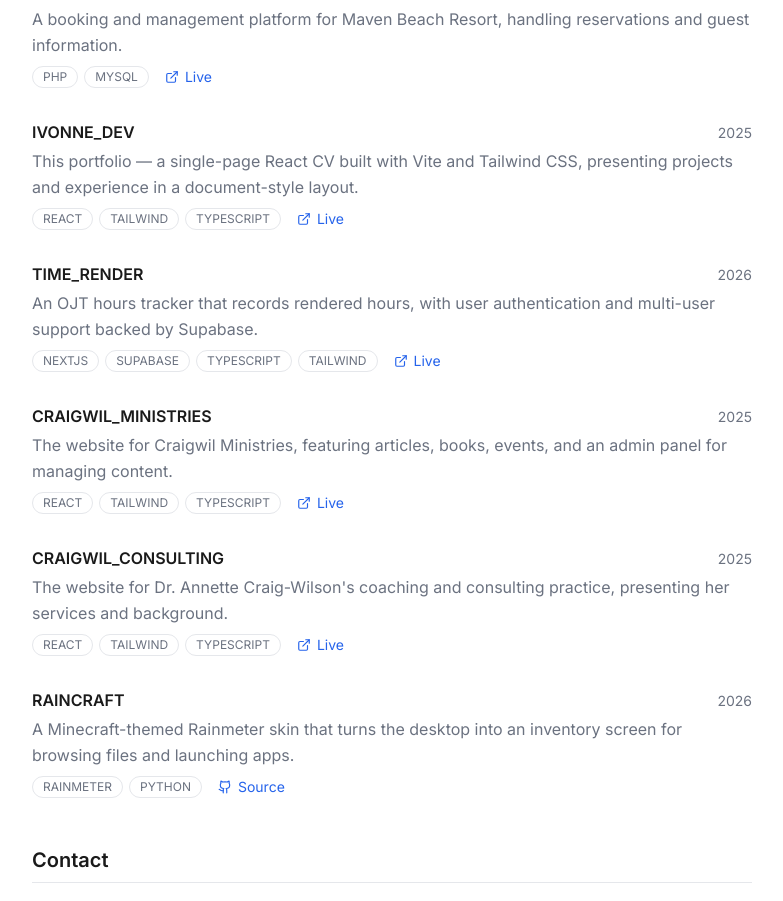
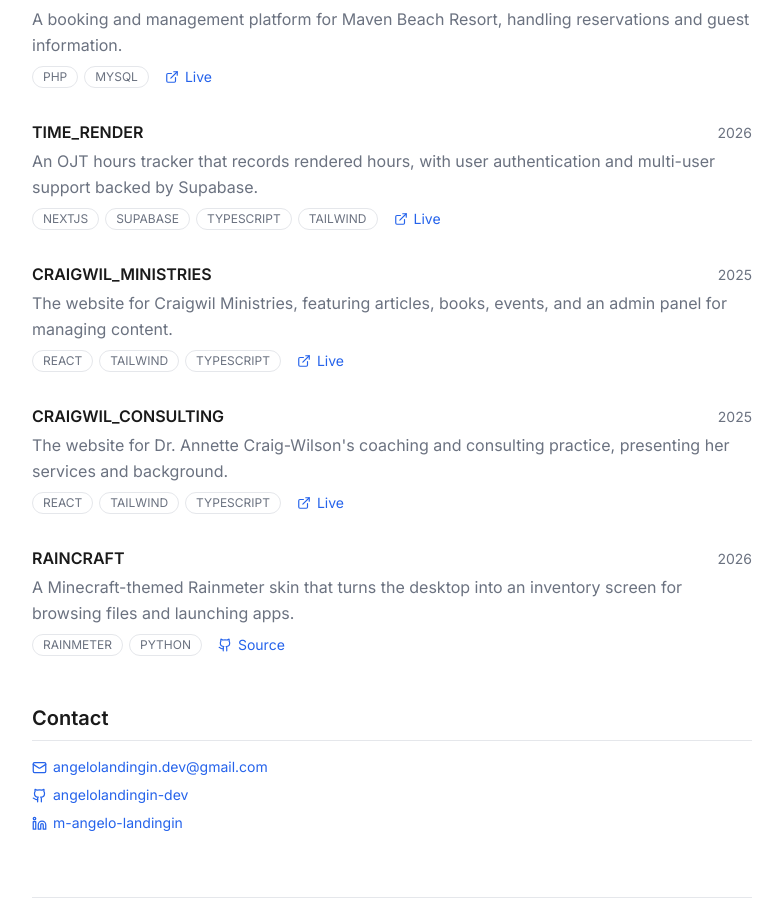
Before and after one commit to angelolandingin-dev/IvonneDev, a React (Vite) app: page / in a window 1280 px wide. Shown: the part 1144-2045 px from the top of the page, without its empty margins (248-1031 px from the left). Built offline with nearby package versions, Linux system fonts and the light colour scheme.

Commit message:
refactor(portfolio): remove IVONNE_DEV from projects

```diff
--- a/src/App.tsx
+++ b/src/App.tsx
@@ -34,14 +34,6 @@ const PROJECTS: Project[] = [
     tags: ["PHP", "MYSQL"],
     year: "2025",
     link: "https://www.mavenbeachresort.com/"
-  },
-  {
-    id: "v-03",
-    title: "IVONNE_DEV",
-    description: "This portfolio — a single-page React CV built with Vite and Tailwind CSS, presenting projects and experience in a document-style layout.",
-    tags: ["REACT", "TAILWIND", "TYPESCRIPT"],
-    year: "2025",
-    link: "https://ivonne.dev/"
   },
   {
     id: "v-04",
```
